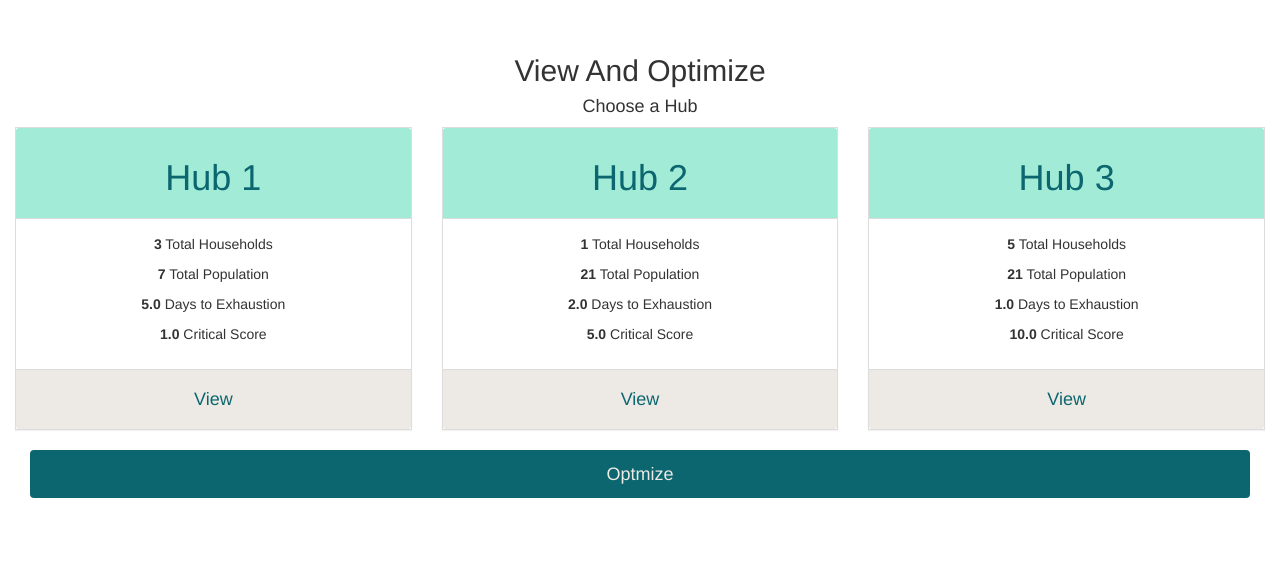
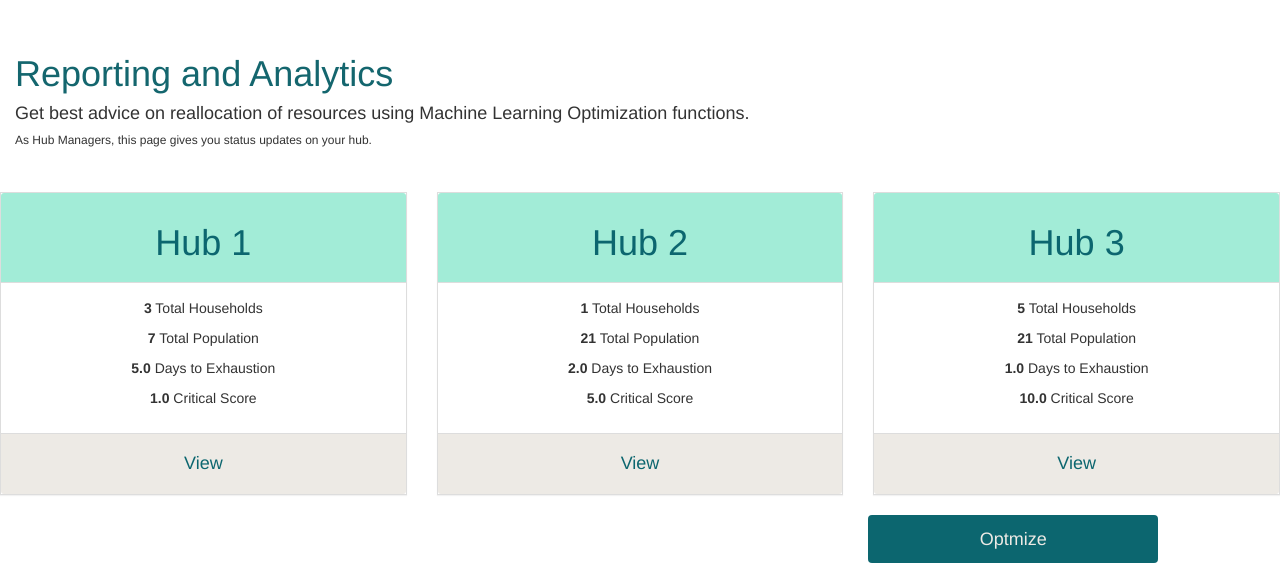
Before and after one commit to ashuthoshgowda/Disaster-Relief-Management, a Django app: page /foodsupply/hub/ in a window 1280 px wide. Shown: the part 323-898 px from the top of the page. Before the commit the page ends 821 px from the top, so only its background shows below. Run offline with Django 3.2, Linux system fonts and the light colour scheme; data comes from the database, SQL or seed files in the repository; both versions use the stored data as it was after the commit; some libraries are stand-ins or nearby versions.

Commit message:
reports pending

```diff
--- a/katrina/foodsupply/templates/foodsupply/household.html
+++ b/katrina/foodsupply/templates/foodsupply/household.html
@@ -160,7 +160,7 @@ input[type=submit]:hover {
       <div class="container-fluid">
         <div class="navbar-header">
           <div class="navbar-header">
-            <a class="navbar-brand" href="#">LOGO</a>
+            <a class="navbar-brand" href="#">K0</a>
           </div>
           <button type="button" class="navbar-toggle" data-toggle="collapse" data-target="#myNavbar">
             <span class="icon-bar"></span>
--- a/katrina/foodsupply/templates/foodsupply/hub.html
+++ b/katrina/foodsupply/templates/foodsupply/hub.html
@@ -124,6 +124,10 @@ input[type=submit]:hover {
     background-color: #FFF8C9;
     color:#0C666F
 }
+.logo {
+  color: #FAE086;
+    font-size: 100px;
+}
 
 .container {
     border-radius: 5px;
@@ -171,7 +175,7 @@ input[type=submit]:hover {
     <div class="container-fluid">
       <div class="navbar-header">
         <div class="navbar-header">
-          <a class="navbar-brand" href="#">LOGO</a>
+          <a class="navbar-brand" href="#">K0</a>
         </div>
         <button type="button" class="navbar-toggle" data-toggle="collapse" data-target="#myNavbar">
           <span class="icon-bar"></span>
@@ -197,14 +201,24 @@ input[type=submit]:hover {
 
 <div class="jumbotron text-center">
   <h1>Hub Manager</h1>
-  <p>Reporting and Analytics</p>
+  <p>Resource Allocation Management</p>
+</div>
+
+<div id="about" class="container-fluid">
+  <div class="row">
+    <div class="col-sm-8">
+      <h1 style="color:#14666E">Reporting and Analytics</h1>
+      <h4>Get best advice on reallocation of resources using Machine Learning Optimization functions.</h4>
+      <h6>As Hub Managers, this page gives you status updates on your hub.</h6>
+    </div>
+    <div class="col-sm-4">
+    </div>
+  </div>
 </div>
 
 
+<br>
 <div id="pricing" class="container-fluid">
-  <div class="text-center">
-    <h2>View And Optimize</h2>
-    <h4>Choose a Hub</h4>
   </div>
   <div class="row slideanim">
     <div class="col-md-4 col-xs-12">
@@ -266,11 +280,14 @@ input[type=submit]:hover {
     </div>
   </div>
 
-<form action="{% url 'foodsupply:optimization' %}" method="post"> {% csrf_token %}
-  <div class="col-md-12">
-      <input action="{% url 'foodsupply:optimization' %}" type="submit" class="btn btn-primary btn-lg btn-block" value="Optmize">
-  </div>
-</form>
 
+  <form action="{% url 'foodsupply:optimization' %}" method="post"> {% csrf_token %}
+    <div class="col-md-3 col-md-offset-8">
+        <input action="{% url 'foodsupply:optimization' %}" type="submit" class="btn btn-primary btn-lg btn-block" value="Optmize">
+    </div>
+  </form>
+<br>
+<br>
+<br>
 </body>
 </html>
--- a/katrina/foodsupply/templates/foodsupply/report_hub_1.html
+++ b/katrina/foodsupply/templates/foodsupply/report_hub_1.html
@@ -237,7 +237,7 @@ color: #FAE086;
     <div class="container-fluid">
       <div class="navbar-header">
         <div class="navbar-header">
-          <a class="navbar-brand" href="#">LOGO</a>
+          <a class="navbar-brand" href="#">K0</a>
         </div>
         <button type="button" class="navbar-toggle" data-toggle="collapse" data-target="#myNavbar">
           <span class="icon-bar"></span>
--- a/katrina/foodsupply/templates/foodsupply/report_hub_2.html
+++ b/katrina/foodsupply/templates/foodsupply/report_hub_2.html
@@ -237,7 +237,7 @@ color: #FAE086;
     <div class="container-fluid">
       <div class="navbar-header">
         <div class="navbar-header">
-          <a class="navbar-brand" href="#">LOGO</a>
+          <a class="navbar-brand" href="#">K0</a>
         </div>
         <button type="button" class="navbar-toggle" data-toggle="collapse" data-target="#myNavbar">
           <span class="icon-bar"></span>
--- a/katrina/foodsupply/templates/foodsupply/report_hub_3.html
+++ b/katrina/foodsupply/templates/foodsupply/report_hub_3.html
@@ -237,7 +237,7 @@ color: #FAE086;
     <div class="container-fluid">
       <div class="navbar-header">
         <div class="navbar-header">
-          <a class="navbar-brand" href="#">LOGO</a>
+          <a class="navbar-brand" href="#">K0</a>
         </div>
         <button type="button" class="navbar-toggle" data-toggle="collapse" data-target="#myNavbar">
           <span class="icon-bar"></span>
--- a/katrina/foodsupply/views.py
+++ b/katrina/foodsupply/views.py
@@ -113,8 +113,8 @@ def report_2(request):
             hub_2_houses.append(house)
             hub_2['house_count']+=1
             hub_2['population']+=int(house['house_population'])
-    hub_db_1 = Hub.objects.get(pk=1)
-    hub_2['days_to_exhaustion'] = round(hub_db_1.current_storage/hub_2['population'],0)
+    hub_db_2 = Hub.objects.get(pk=1)
+    hub_2['days_to_exhaustion'] = round(hub_db_2.current_storage/hub_2['population'],0)
     hub_2['critical_score'] = round(1/hub_2['days_to_exhaustion']*hub_2['population']/2,0)
     context = {'hub_2_houses': hub_2_houses, 'hub_2': hub_2}
     return render(request, 'foodsupply/report_hub_2.html', context)
```
Also changed, not shown: katrina/foodsupply/templates/foodsupply/index.html (+5 -5 lines), katrina/foodsupply/templates/foodsupply/optimization.html (+18 -3 lines), katrina/foodsupply/templates/foodsupply/static/chart.js (added, +33 -0 lines), katrina/db.sqlite3.
